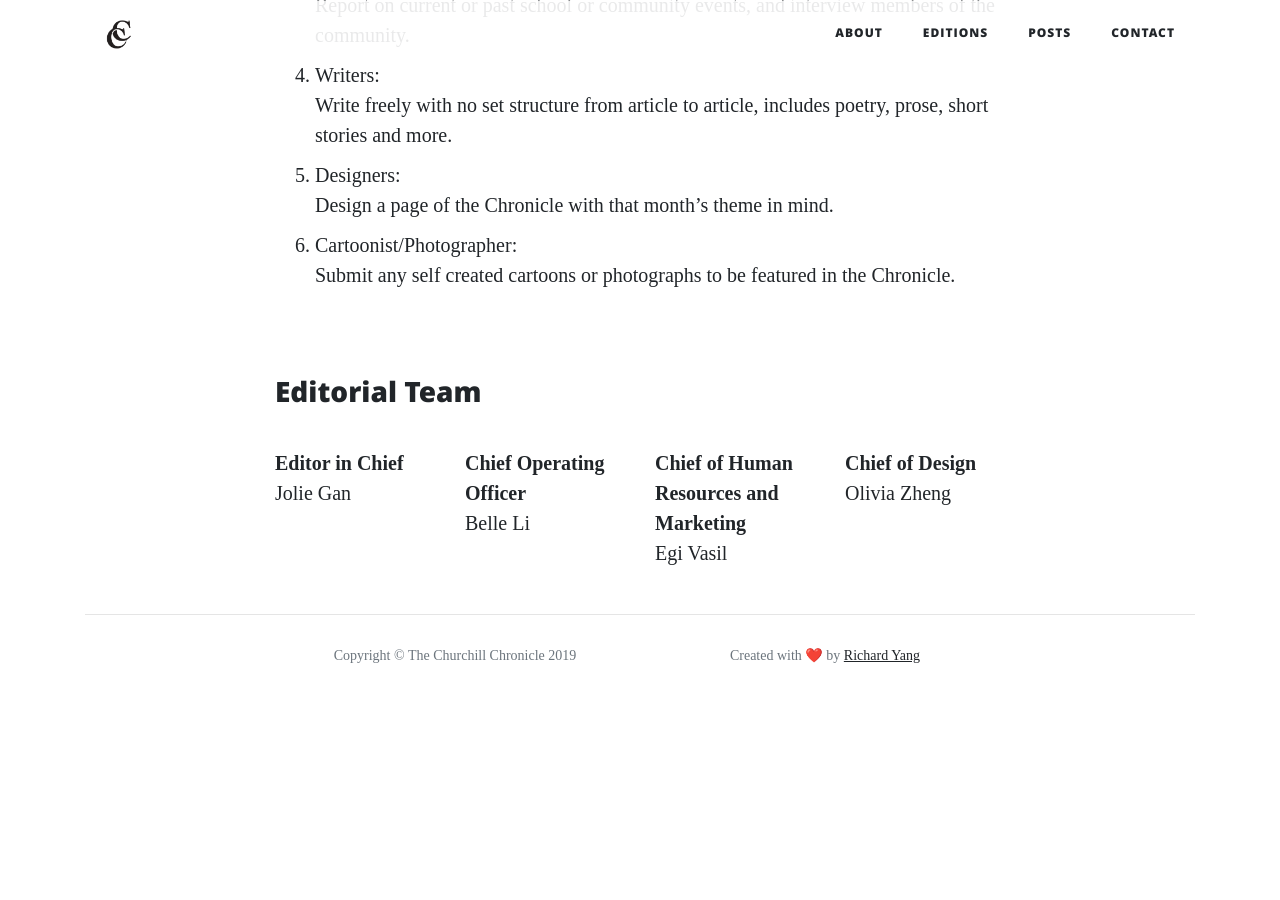
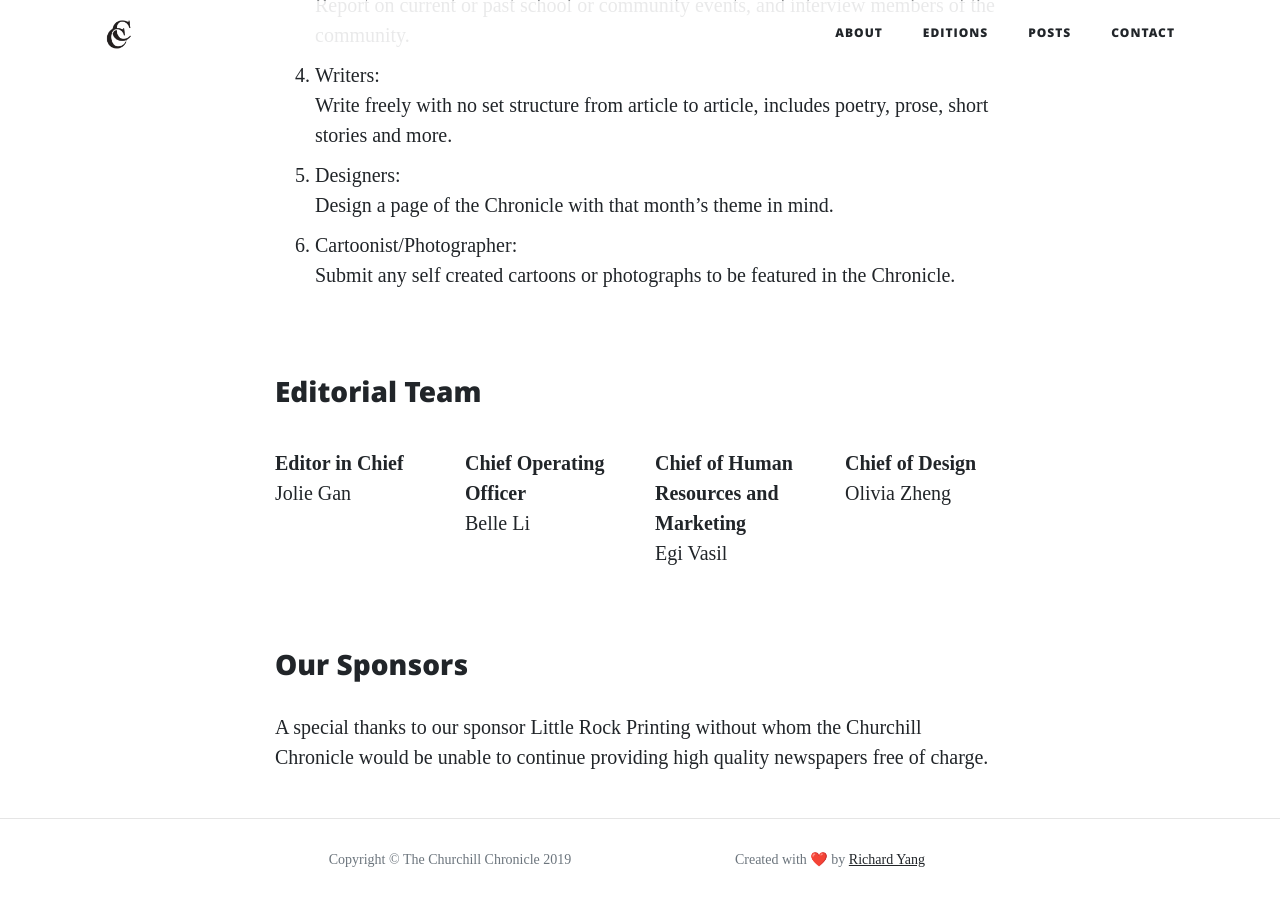
Before and after one commit to premiumrich/churchillchronicle, a Jekyll site: the page built from about.html, in a window 1280 px wide and 900 px high, scrolled down 768 px. Built offline with Jekyll 4.4.1, drawn with Linux system fonts in a browser that asks for light colours; nearby versions of some CDN libraries; some web fonts are replaced; before the commit the page ends 1464 px from its top, so only the background shows below that.

Commit message:
Add sponsors section to about page

```diff
--- a/about.html
+++ b/about.html
@@ -76,4 +76,12 @@ description: >-
       Olivia Zheng
     </p>
   </div>
-</row>
+</div>
+
+<h3 style="margin-top: 50px; margin-bottom: 10px;">
+  Our Sponsors
+</h3>
+<p>
+  A special thanks to our sponsor Little Rock Printing without whom the Churchill Chronicle would be unable to
+  continue providing high quality newspapers free of charge.
+</p>
```
